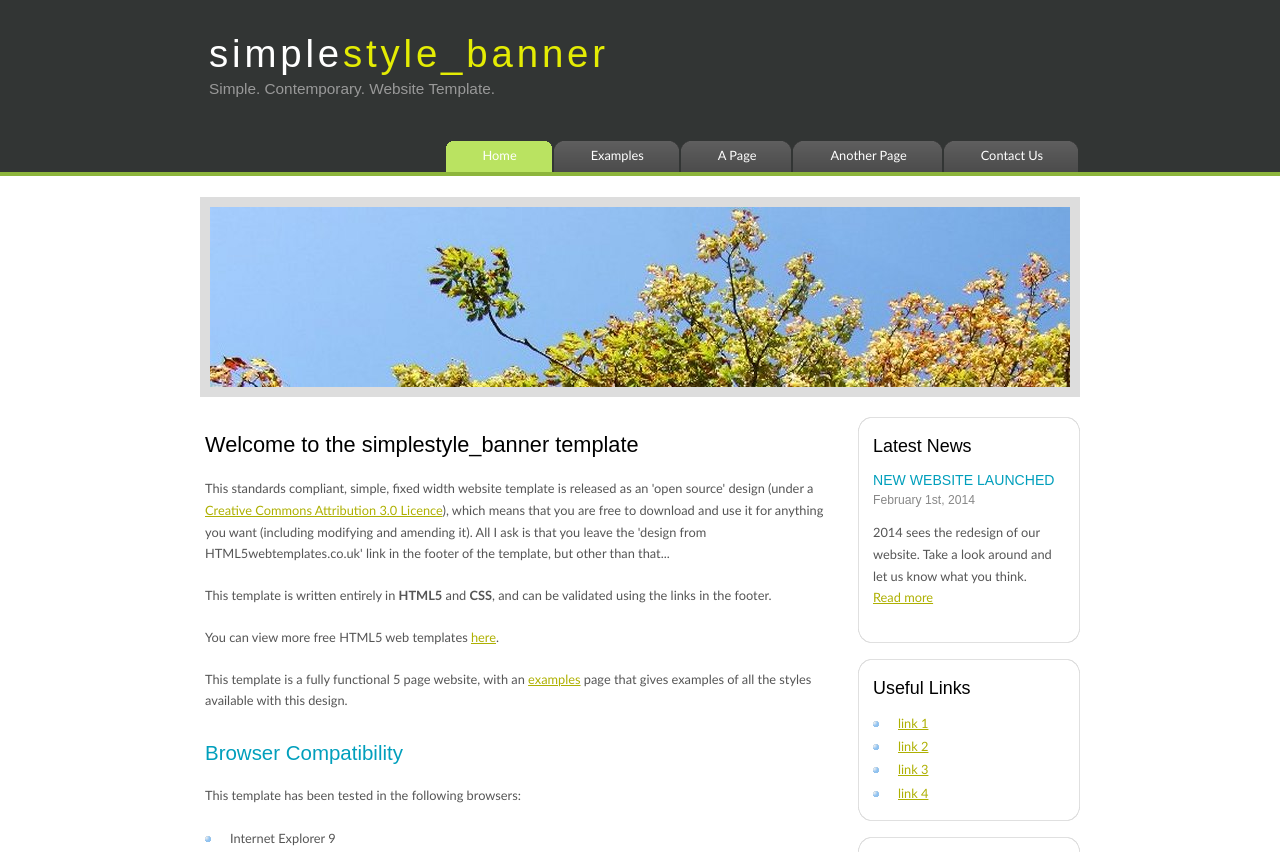
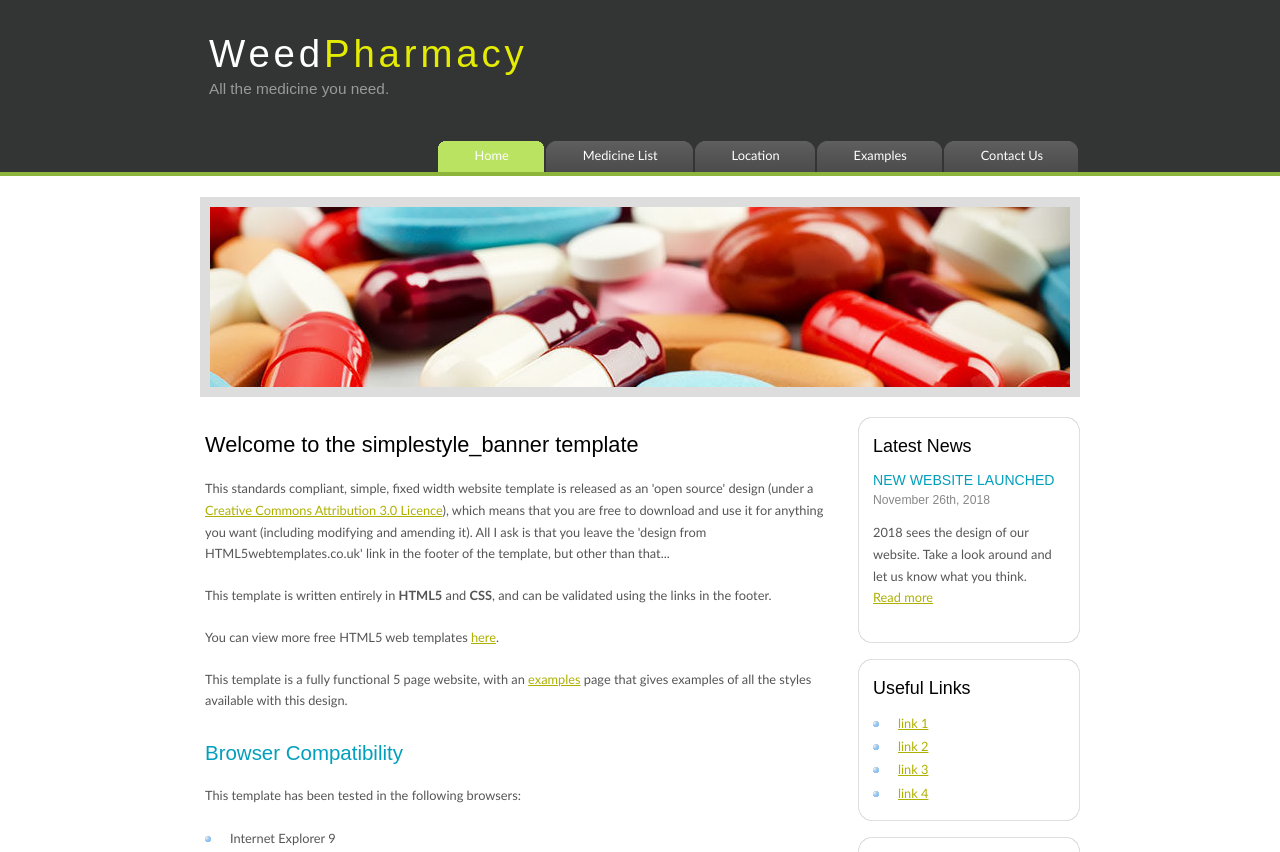
Before and after one commit to Infra-Knight/Drugstore, a PHP site: page / in a window 1280 px wide. Shown: the top 852 px of the page. Run offline with PHP 8.4, Linux system fonts and the light colour scheme.

Commit message:
miscellaneous

```diff
--- a/index.php
+++ b/index.php
@@ -15,17 +15,17 @@
       <div id="logo">
         <div id="logo_text">
           <!-- class="logo_colour", allows you to change the colour of the text -->
-          <h1><a href="index.html">simple<span class="logo_colour">style_banner</span></a></h1>
-          <h2>Simple. Contemporary. Website Template.</h2>
+          <h1><a href="index.php">Weed<span class="logo_colour">Pharmacy</span></a></h1>
+          <h2>All the medicine you need.</h2>
         </div>
       </div>
       <div id="menubar">
         <ul id="menu">
           <!-- put class="selected" in the li tag for the selected page - to highlight which page you're on -->
-          <li class="selected"><a href="index.html">Home</a></li>
+          <li class="selected"><a href="index.php">Home</a></li>
+          <li><a href="another_page.php">Medicine List</a></li>
+          <li><a href="page.html">Location</a></li>
           <li><a href="examples.html">Examples</a></li>
-          <li><a href="page.html">A Page</a></li>
-          <li><a href="another_page.html">Another Page</a></li>
           <li><a href="contact.html">Contact Us</a></li>
         </ul>
       </div>
@@ -40,8 +40,8 @@
             <!-- insert your sidebar items here -->
             <h3>Latest News</h3>
             <h4>New Website Launched</h4>
-            <h5>February 1st, 2014</h5>
-            <p>2014 sees the redesign of our website. Take a look around and let us know what you think.<br /><a href="#">Read more</a></p>
+            <h5>November 26th, 2018</h5>
+            <p>2018 sees the design of our website. Take a look around and let us know what you think.<br /><a href="#">Read more</a></p>
           </div>
           <div class="sidebar_base"></div>
         </div>
--- a/style/style.css
+++ b/style/style.css
@@ -102,7 +102,7 @@ ol li
   height: 177px;}
 
 #banner
-{  background: transparent url(banner.jpg) no-repeat;
+{  background: transparent url(haha.png) no-repeat;
   width: 860px;
   height: 180px;
   margin-bottom: 20px;
```
Also changed, not shown: another_page.php (+5 -5 lines), contact.html (+5 -5 lines), examples.html (+5 -5 lines), page.html (+4 -4 lines), style/ha.jpg (added), style/haha.png (added), style/home.jpg (added).
